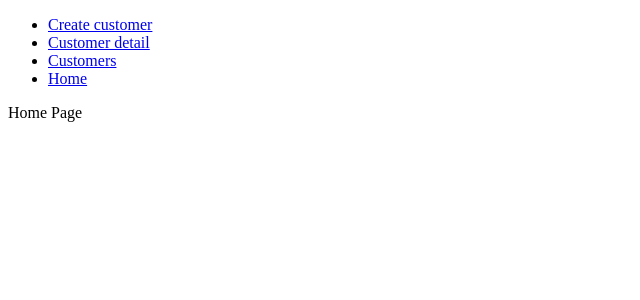
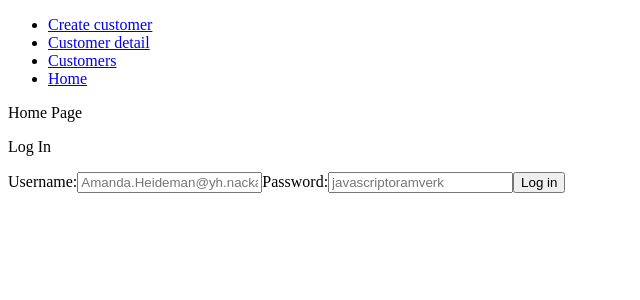
Before and after one commit to AmandaHeideman/customer-register, a React (Create React App) app: page / in a window 1280 px wide. Shown: the top 300 px of the page, without its empty margins (0-640 px from the left). Built offline with nearby package versions, Linux system fonts and the light colour scheme.

Commit message:
add non-functional log in

```diff
--- a/src/components/LogIn.jsx
+++ b/src/components/LogIn.jsx
@@ -3,7 +3,14 @@ import React from 'react'
 export default function LogIn() {
   return (
     <div>
-      Log In
+      <p>Log In</p>
+      <label>Username:
+        <input type="text" placeholder="Amanda.Heideman@yh.nackademin.se"/>
+      </label>
+      <label>Password:
+        <input type="password" placeholder="javascriptoramverk"/>
+      </label>
+      <button>Log in</button>
     </div>
   )
 }
--- a/src/pages/HomePage.jsx
+++ b/src/pages/HomePage.jsx
@@ -1,9 +1,11 @@
 import React from 'react'
+import LogIn from '../components/LogIn'
 
 export default function HomePage() {
   return (
     <div>
       Home Page
+      <LogIn />
     </div>
   )
 }
```
